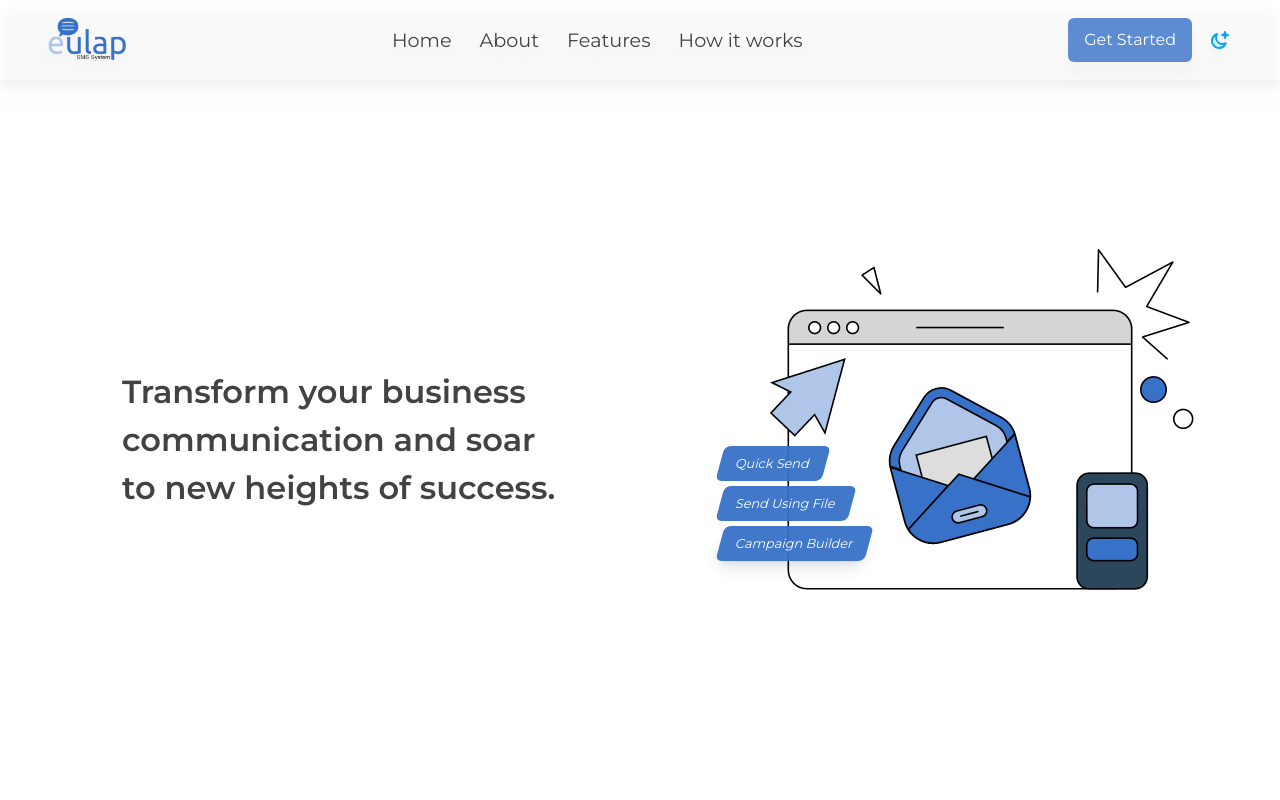
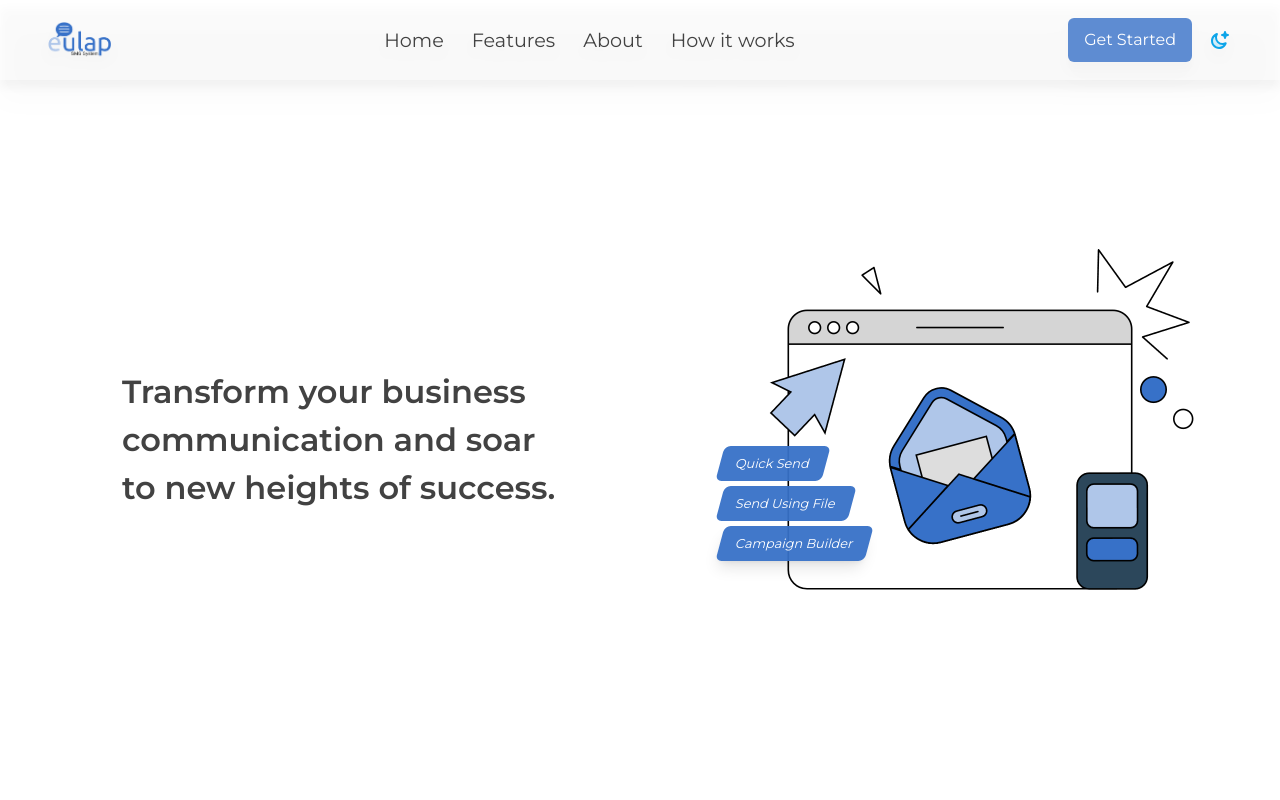
Before and after one commit to DoDongssss/SMS-Eulap-Blast, a Vue app: page / in a window 1280 px wide. Shown: the top 800 px of the page. Built offline with nearby package versions, Linux system fonts and the light colour scheme.

Commit message:
fixed unclickable logo and interchanged navigation

```diff
--- a/src/components/header.vue
+++ b/src/components/header.vue
@@ -32,12 +32,12 @@
                <li
                   class="cursor-pointer list-none text-[1.2rem] text-default hover:text-primary"
                >
-                  <a class="text-[1.2rem]" href="#about">About</a>
+               <a class="text-[1.2rem]" href="#features">Features</a>
                </li>
                <li
                   class="cursor-pointer list-none text-[1.2rem] text-default hover:text-primary text"
                >
-                  <a class="text-[1.2rem]" href="#features">Features</a>
+                  <a class="text-[1.2rem]" href="#about">About</a>
                </li>
                <li
                   class="cursor-pointer list-none text-[1.2rem] text-default hover:text-primary"
@@ -47,7 +47,7 @@
             </ul>
          </div>
       </div>
-      <img src="/images/logo.png" alt="" class="max-h-[6vw] min-h-full  py-4"/>
+      <a href="#"><img src="/images/logo.png" alt="" class="max-h-[5.5vw] min-h-full  py-4"/></a>
       <div class="hidden md:block">
          <div class="flex gap-7">
             <li
@@ -58,12 +58,12 @@
             <li
                class="cursor-pointer list-none text-[1.2rem] text-default hover:text-primary"
             >
-               <a href="#about">About</a>
+            <a href="#features">Features</a>
             </li>
             <li
                class="cursor-pointer list-none text-[1.2rem] text-default hover:text-primary"
             >
-            <a href="#features">Features</a>
+            <a href="#about">About</a>
             </li>
             <li
                class="cursor-pointer list-none text-[1.2rem] text-default hover:text-primary"
```
